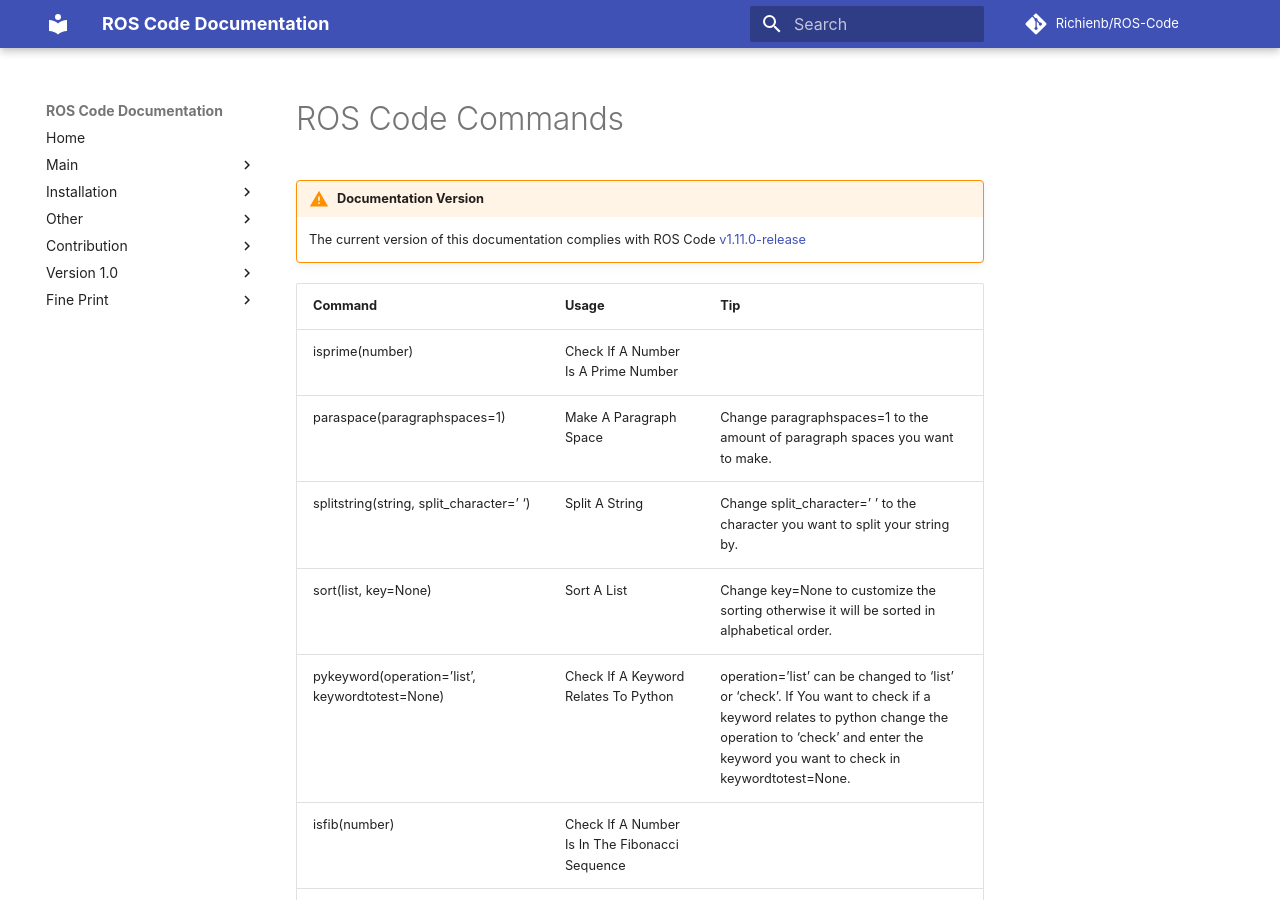
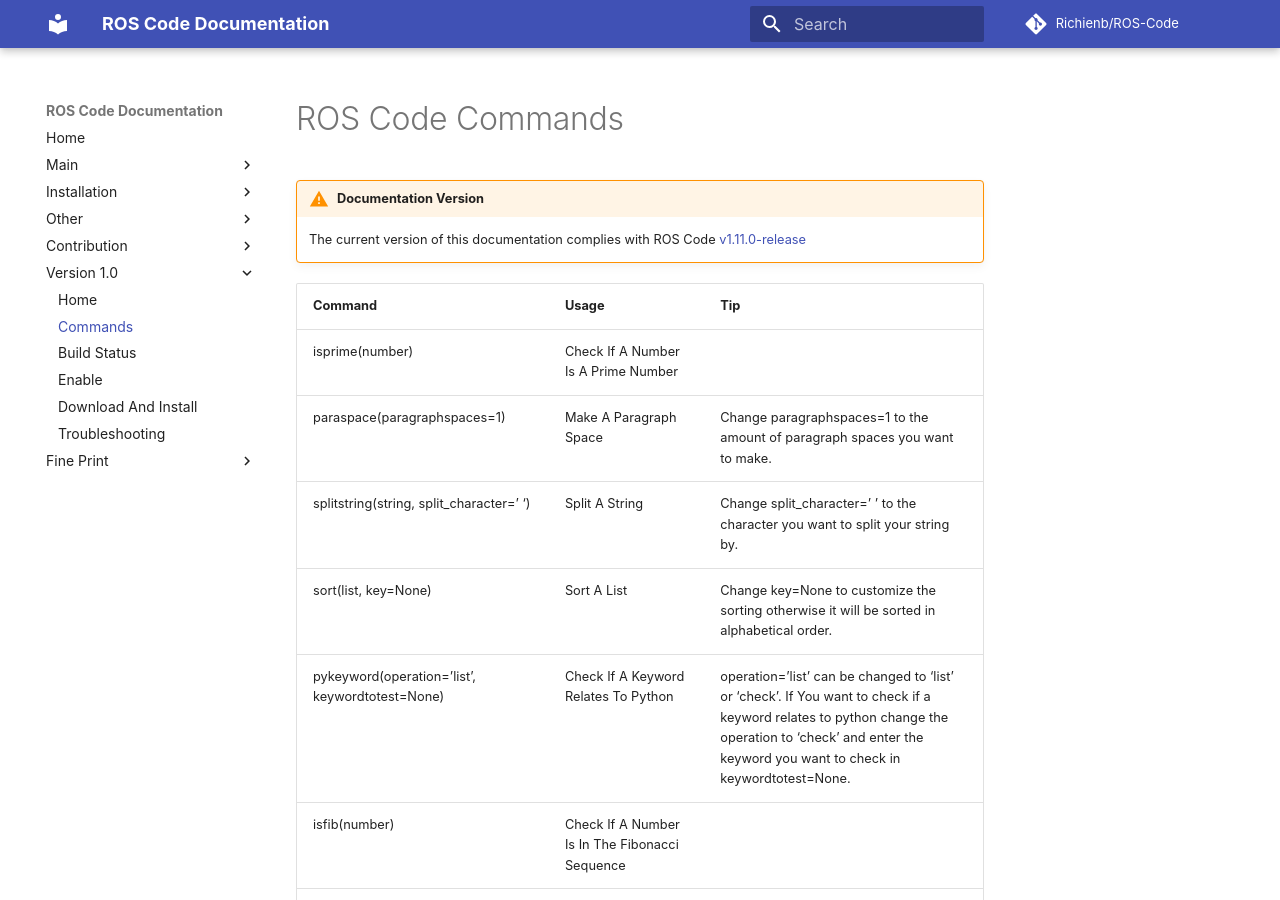
Before and after one commit to Richienb/ROS-Code, an MkDocs documentation site: the page built from docs/versionone-commands.md, in a window 1280 px wide and 900 px high. Built offline with MkDocs 1.6.1 and Material for MkDocs 9.7.7, drawn with Linux system fonts in a browser that asks for light colours; some web fonts are replaced; comment, search, counter and statistics services are not loaded; old or Windows-style settings are respelled for this version of MkDocs; some of the changed lines change nothing that is shown.

Commit message:
Update mkdocs.yml

```diff
--- a/mkdocs.yml
+++ b/mkdocs.yml
@@ -29,7 +29,6 @@ pages:
     - Home:             index.md
     - Main:
       - Information Badges: badges.md
-      - Commands:       commands.md
     - Installation:
       - Install As Module: install-module.md
       - Install From Source: install-source.md
@@ -46,6 +45,7 @@ pages:
       - Unit Testing:   unittesting.md
     - Version 1.0:
       - Home:           versionone.md
+      - Commands:       versionone-commands.md
       - Build Status:   versionone-buildstatus.md
       - Enable:         versionone-enable.md
       - Download And Install: versionone-install.md
```
